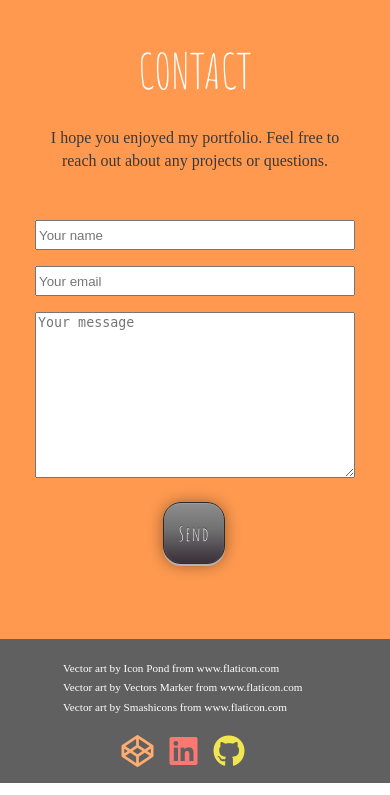
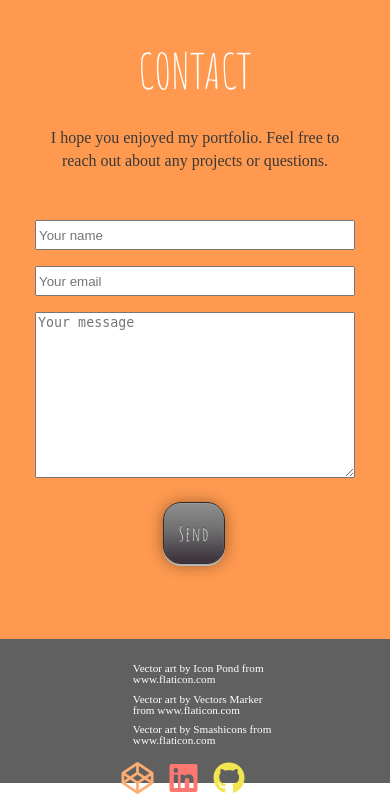
Before and after one commit to innaleikina/inna-portfolio, a PHP site: page / in a window 390 px wide. Shown: the part 4519-5314 px from the top of the page. Run offline with PHP 8.4, Linux system fonts and the light colour scheme; some libraries are stand-ins or nearby versions.

Commit message:
footer-2

```diff
--- a/css/style.css
+++ b/css/style.css
@@ -87,7 +87,6 @@ background-color:rgb(79,199,254);
     padding-bottom:.4rem;
 		padding-top:.4rem;
   }
-
 }
 
 .drop-down-menu{
@@ -295,7 +294,6 @@ display:none;
 .yellow {
   display: none;
 }
-
 }
 
 /*________________________NAME_________________*/
@@ -453,7 +451,6 @@ align-content:center;
 align-items:center;
 justify-content:center;
 width:100%;
-
 /*border:1px red solid;*/
 }
 
@@ -746,7 +743,6 @@ background-image:url("https://www.w3.org/html/logo/downloads/HTML5_Logo.svg");
     #websites{
       margin-top:5rem;
     }
-
 }
 
 .portfolio-image{
@@ -908,9 +904,9 @@ footer {
   justify-content:space-between;
 }
 
-@media only screen and (max-width: 480px){
+@media only screen and (max-width: 768px){
   footer{
-    flex-direction:column;
+		flex-direction:column;
     height:8rem;
 		align-items:center;
 		padding-bottom:1rem;
@@ -937,6 +933,9 @@ footer {
 
 .social-icons{
   margin-right:1.5rem;
+	/*border:1px red solid;*/
+	width:100%;
+	justify-content:center;
 }
 
 .vector-credit{
@@ -953,19 +952,19 @@ footer {
 margin-left:1rem;
 }
 
-@media only screen and (max-width: 480px){
+@media only screen and (max-width: 768px){
 .vector-credit{
  margin-top:.5rem;
- width:80%;
+ width:45%;
+
  }
 
  .vector-credits{
-	 padding-top:1rem;
+align-items:center;
+padding-top:1rem;
 flex-direction:column;
 width:80%;
   }
-
-
 }
 
 /**{background: #000 !important;
```
